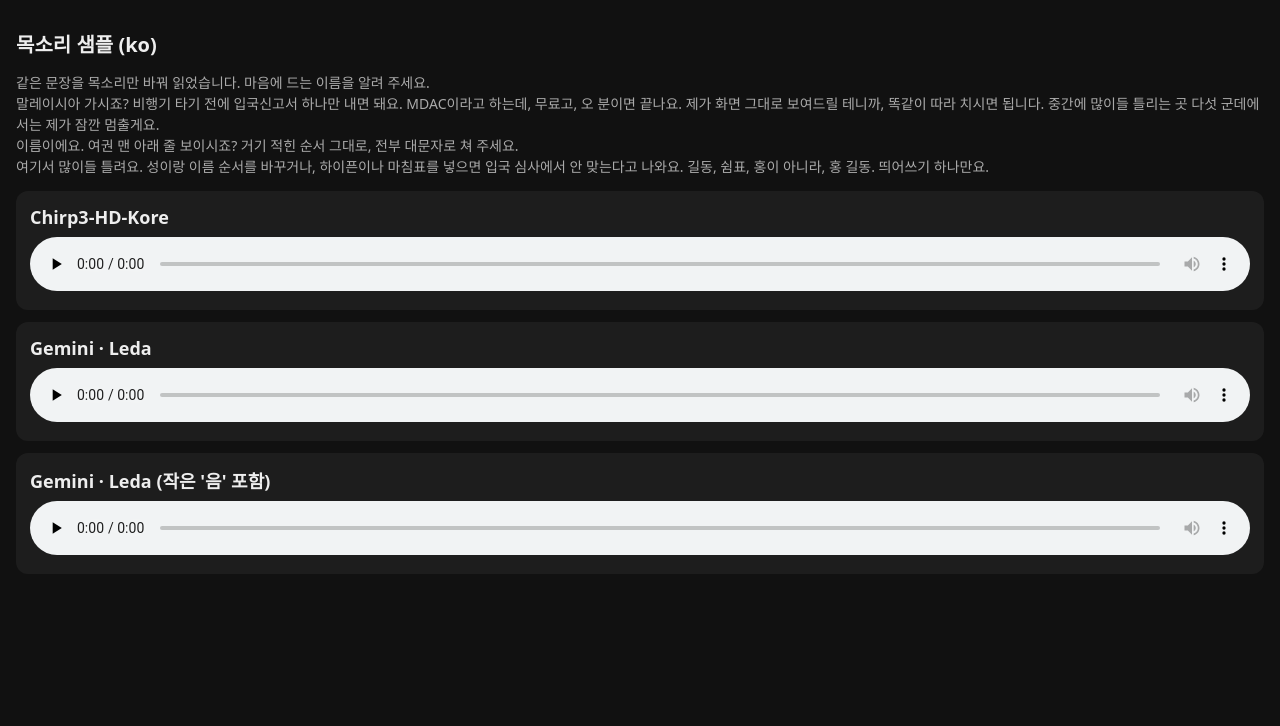
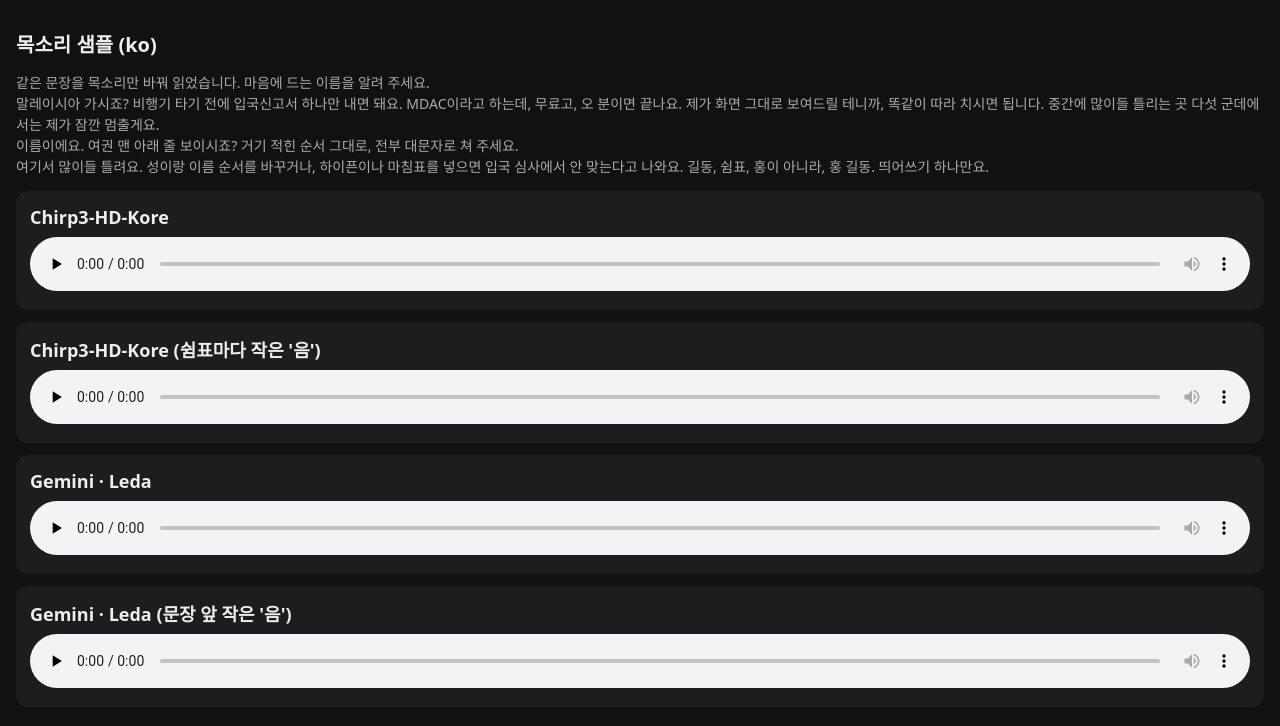
Before and after one commit to grakoreakim-lgtm/bloom-sydney, a website: page follow-done/voices/ko/index.html in a window 1280 px wide. Drawn offline with Linux system fonts and the light colour scheme.

Commit message:
Voice samples (ko)

```diff
--- a/follow-done/voices/ko/index.html
+++ b/follow-done/voices/ko/index.html
@@ -2,6 +2,7 @@
 <style>body{font-family:system-ui,sans-serif;margin:0;padding:16px;background:#111;color:#eee}h1{font-size:20px}.v{background:#1d1d1d;border-radius:12px;padding:14px;margin:12px 0}.n{font-weight:700;font-size:18px;margin-bottom:8px}audio{width:100%}p{color:#aaa;font-size:14px;line-height:1.5}</style></head><body>
 <h1>목소리 샘플 (ko)</h1><p>같은 문장을 목소리만 바꿔 읽었습니다. 마음에 드는 이름을 알려 주세요.<br>말레이시아 가시죠? 비행기 타기 전에 입국신고서 하나만 내면 돼요. MDAC이라고 하는데, 무료고, 오 분이면 끝나요. 제가 화면 그대로 보여드릴 테니까, 똑같이 따라 치시면 됩니다. 중간에 많이들 틀리는 곳 다섯 군데에서는 제가 잠깐 멈출게요.<br>이름이에요. 여권 맨 아래 줄 보이시죠? 거기 적힌 순서 그대로, 전부 대문자로 쳐 주세요.<br>여기서 많이들 틀려요. 성이랑 이름 순서를 바꾸거나, 하이픈이나 마침표를 넣으면 입국 심사에서 안 맞는다고 나와요. 길동, 쉼표, 홍이 아니라, 홍 길동. 띄어쓰기 하나만요.</p>
 <div class="v"><div class="n">Chirp3-HD-Kore</div><audio controls preload="none" src="ko-KR-Chirp3-HD-Kore.mp3"></audio></div>
+<div class="v"><div class="n">Chirp3-HD-Kore (쉼표마다 작은 '음')</div><audio controls preload="none" src="ko-KR-Chirp3-HD-Kore_comma.mp3"></audio></div>
 <div class="v"><div class="n">Gemini · Leda</div><audio controls preload="none" src="gemini_Leda.mp3"></audio></div>
-<div class="v"><div class="n">Gemini · Leda (작은 '음' 포함)</div><audio controls preload="none" src="gemini_Leda_filler.mp3"></audio></div>
+<div class="v"><div class="n">Gemini · Leda (문장 앞 작은 '음')</div><audio controls preload="none" src="gemini_Leda_filler.mp3"></audio></div>
 </body></html>
```
Also changed, not shown: 4 other files.
